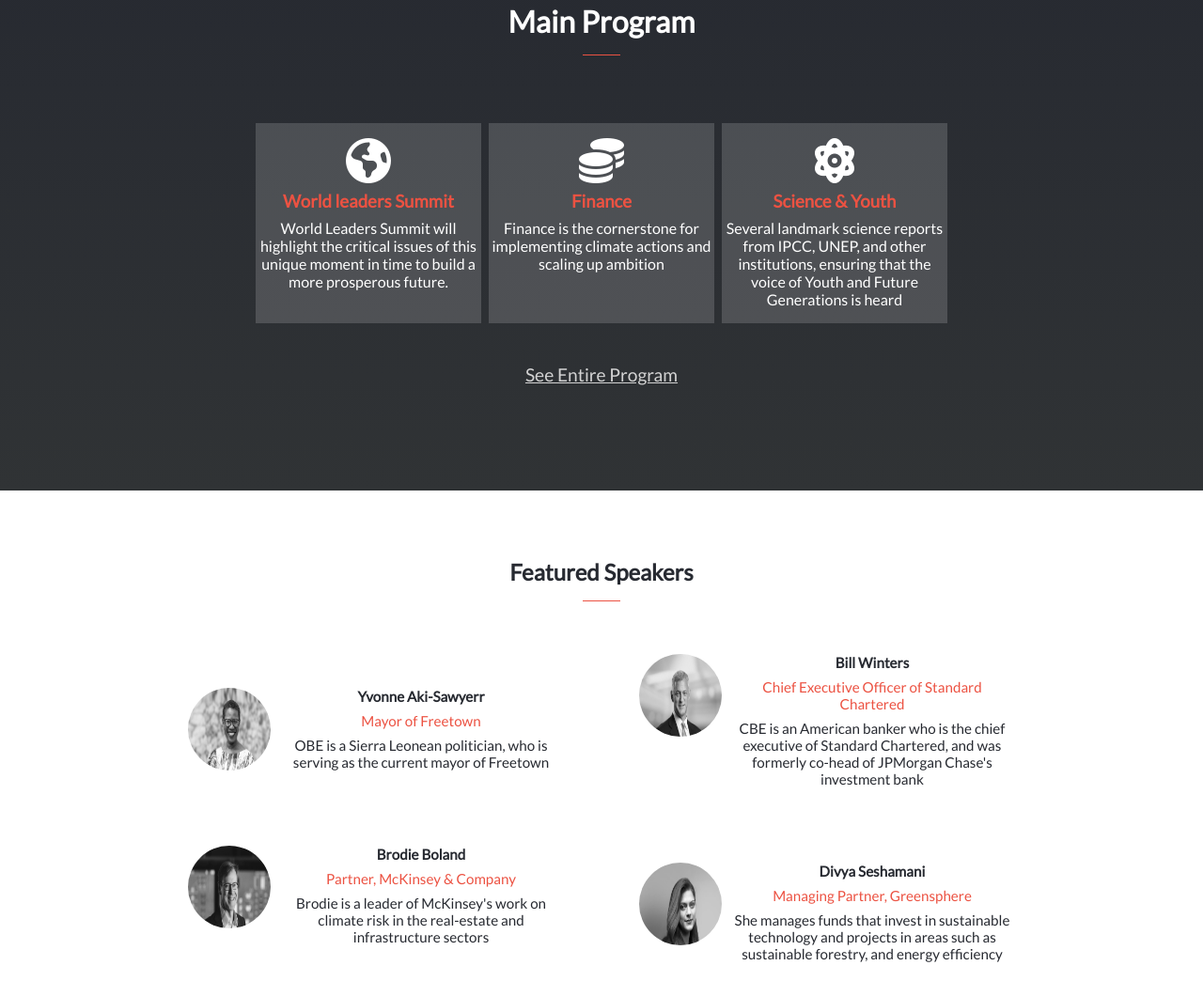
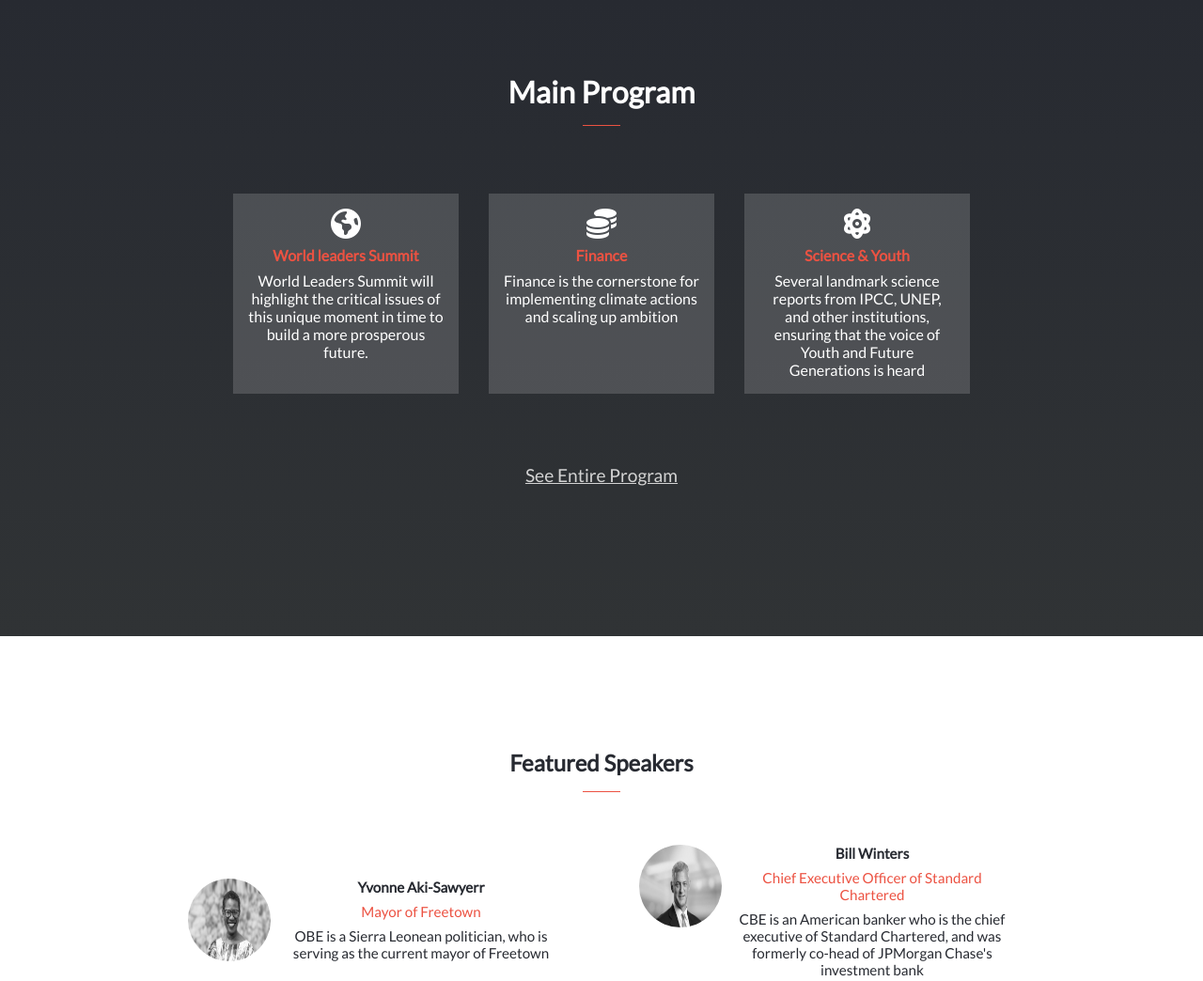
Before and after one commit to Daron976/Climate-Change-Conference, a plain HTML site: page index.html in a window 1280 px wide. Shown: the part 938-1982 px from the top of the page at 94% size. Drawn offline with Linux system fonts and the light colour scheme.

Commit message:
Make changes from review

```diff
--- a/index.html
+++ b/index.html
@@ -16,17 +16,20 @@
         <div class="log-in display-none">
             <i class="fa-brands fa-facebook-f"></i>
             <i class="fa-brands fa-twitter"></i>
+            <p><a href="">English</a></p>
+            <p><a href="">My Page</a></p>
             <p><a href="">Login</a></p>
         </div>
         <nav class="nav-bar">
             <div class="logo display-none"><img src="images/logo.png" alt="Climate Change Conference logo" class="nav-bar-logo"></div>
             <button class="open-mobile-menu display-desktop-none"><i class="fa-sharp fa-solid fa-bars fa-3x"></i></button>
             <ul class="links display-none">
-                <li class="link-items"><a href="pages/about.html">About</a></li>
+                <li class="link-items"><a id="red-text" href="pages/about.html">About</a></li>
                 <li class="link-items"><a href="#program">Program</a></li>
                 <li class="link-items"><a href="#join">Join</a></li>
                 <li class="link-items"><a href="#sponser">Sponser</a></li>
                 <li class="link-items"><a href="#news">News</a></li>
+                <li class="link-items red-border"><a id="red-text" href="#">CC Conference</a></li>
             </ul>
             <div class="mobile-menu display-none">
                 <div class="close-mobile-menu">
@@ -42,7 +45,10 @@
             </div>
         </nav>
         <div class="headline">
-            <h1 class="header-title">United Nations Climate Change<br> Conference 2022</h1>
+            <div class="header-container">
+                <p class="welcome-text">"Lets Save Our Home!"</p>
+                <h1 class="header-title">United Nations Climate Change<br> Conference 2022</h1>
+            </div>
             <p class="header-msg">Global climate discussions to bring forth ideas, innovations and objective analysis through creativity and critical thinking to trigger
                 affirmative action to protect our planet, for this is home.
             </p>
@@ -58,51 +64,51 @@
             <hr class="red-line">
         </div>
         <div class="program-list-container">
-            <div class="program-list">
-                <i class="fa-solid fa-earth-americas fa-3x"></i>
+            <article class="program-list">
+                <i class="fa-solid fa-earth-americas fa-2x"></i>
                 <h3 class="program-header">World leaders Summit</h3>
                 <p class="program-details">World Leaders Summit will highlight the critical issues of this unique moment in time to build a more prosperous future.</p>
-            </div>
-            <div class="program-list">
-                <i class="fa-solid fa-coins fa-3x"></i>
+            </article>
+            <article class="program-list">
+                <i class="fa-solid fa-coins fa-2x"></i>
                 <h3 class="program-header">Finance</h3>
                 <p class="program-details">Finance is the cornerstone for implementing climate actions and scaling up ambition</p>
-            </div>
-            <div class="program-list">
-                <i class="fa-solid fa-atom fa-3x"></i>
+            </article>
+            <article class="program-list">
+                <i class="fa-solid fa-atom fa-2x"></i>
                 <h3 class="program-header">Science & Youth</h3>
                 <p class="program-details">Several landmark science reports from IPCC, UNEP, and other institutions, ensuring that the voice of Youth and Future Generations is heard</p>
-            </div>
-            <div class="program-list">
-                <i class="fa-solid fa-temperature-arrow-down fa-3x"></i>
+            </article>
+            <article class="program-list">
+                <i class="fa-solid fa-temperature-arrow-down fa-2x"></i>
                 <h3 class="program-header">Decarbonization</h3>
                 <p class="program-details">Several energy intensive sectors and companies have come forward with plans and policies and actions aiming to reduce their carbon footprints</p>
-            </div>
-            <div class="program-list">
-                <i class="fa-solid fa-tractor fa-3x"></i>
+            </article>
+            <article class="program-list">
+                <i class="fa-solid fa-tractor fa-2x"></i>
                 <h3 class="program-header">Agriculture & Adaptation</h3>
                 <p class="program-details">Adaptation and Resilience are of crucial importance to all parties and in particular developing countries</p>
-            </div>
-            <div class="program-list">
-                <i class="fa-solid fa-hand-holding-droplet fa-3x"></i>
+            </article>
+            <article class="program-list">
+                <i class="fa-solid fa-hand-holding-droplet fa-2x"></i>
                 <h3 class="program-header">Water & Gender</h3>
                 <p class="program-details">The role of women in dealing with all aspects of the climate change challenge is central, crucial and indispensable. Water is the source of life and livelihoods</p>
-            </div>
-            <div class="program-list">
-                <i class="fa-solid fa-bolt fa-3x"></i>
+            </article>
+            <article class="program-list">
+                <i class="fa-solid fa-bolt fa-2x"></i>
                 <h3 class="program-header">Energy & ACE</h3>
                 <p class="program-details">Climate action requires engagement with, and contributions from all stakeholders, The Energy Day would deal with all aspects of energy and climate change</p>
-            </div>
-            <div class="program-list">
-                <i class="fa-solid fa-globe fa-3x"></i>
+            </article>
+            <article class="program-list">
+                <i class="fa-solid fa-globe fa-2x"></i>
                 <h3 class="program-header">Biodiversity</h3>
                 <p class="program-details">The impacts of climate change on biodiversity and the means to mobilize the global actions towards the challenges to halt biodiversity loss and to reduce the impacts of climate change and pollution</p>
-            </div>
-            <div class="program-list">
-                <i class="fa-solid fa-handshake fa-3x"></i>
+            </article>
+            <at/article class="program-list">
+                <i class="fa-solid fa-handshake fa-2x"></i>
                 <h3 class="program-header">Solutions</h3>
                 <p class="program-details">Possible solutions from the holistic, cross cutting solutions such as greening of national budgets, multilevel action and sustainable transport, to sectoral solutions like waste management</p>
-            </div>
+            </article>
         </div>
         <div id="join" class="program-info">
             <button type="button" class="btn program-info-btn">Book your spot for COP27</button>
--- a/styles.css
+++ b/styles.css
@@ -77,6 +77,16 @@
   color: white;
 }
 
+#red-text {
+  color: #ec5242;
+}
+
+.welcome-text {
+  font-size: 2rem;
+  color: #ec5242;
+  padding-left: 5px;
+}
+
 li {
   list-style: none;
 }
@@ -149,7 +159,7 @@
   display: flex;
   flex-direction: column;
   gap: 2rem;
-  padding: 2rem 1rem;
+  padding: 5rem 1rem;
   align-items: center;
   color: white;
 }
@@ -187,6 +197,9 @@
 }
 
 .program-header {
+  font-size: 0.8rem;
+  width: 99%;
+  overflow-wrap: break-word;
   color: #ec5242;
 }
 
@@ -204,7 +217,20 @@
 
 .program-list {
   background: rgba(255, 255, 255, 0.16);
-  padding: 1rem 0;
+  display: grid;
+  /* flex-direction: row; */
+  grid-template-columns: 15% 25% 60%;
+  /* grid-auto-rows: max-content; */
+  align-items: center;
+  text-align: left;
+  grid-auto-rows: auto;
+  justify-content: space-around;
+  width: 100%;
+  padding: 1rem;
+}
+
+.program-details {
+  font-size: 0.7rem;
 }
 
 .program-list img {
@@ -373,7 +399,7 @@
   background-position: center;
   background-size: cover;
   background-repeat: no-repeat;
-  background-blend-mode: overlay;
+  background-blend-mode: color;
 }
 
 .cop24 {
@@ -381,7 +407,7 @@
   background-position: center;
   background-size: cover;
   background-repeat: no-repeat;
-  background-blend-mode: overlay;
+  background-blend-mode: darken;
 }
 
 .conference-header {
@@ -407,10 +433,6 @@
 
 .web-logo {
   display: none;
-}
-
-.nav-bar-logo {
-  width: 100%;
 }
 
 .cop {
@@ -442,7 +464,7 @@
     align-items: center;
     margin: 0;
     background-color: #272a31;
-    padding: 0.3rem 1rem;
+    padding: 0.3rem 15rem;
     gap: 1.5rem;
   }
 
@@ -456,9 +478,9 @@
 
   .nav-bar {
     display: flex;
-    justify-content: space-between;
+    justify-content: space-around;
     align-items: center;
-    padding: 1rem 10rem;
+    padding: 1rem;
     background-color: white;
     gap: 5rem;
   }
@@ -466,6 +488,7 @@
   .nav-bar ul {
     display: flex;
     gap: 2.5rem;
+    align-items: center;
   }
 
   .nav-bar a {
@@ -475,7 +498,6 @@
   .headline {
     padding: 8rem 10rem;
     margin: 0;
-    height: 100vh;
     gap: 3rem;
   }
 
@@ -499,22 +521,30 @@
   .program-list-container {
     display: flex;
     flex-direction: row;
-    gap: 0.5rem;
+    gap: 2rem;
     flex-wrap: wrap;
     justify-content: center;
     align-items: stretch;
-    max-height: 15rem;
+    max-height: 17rem;
     overflow-y: hidden;
-    padding: 1rem 10rem;
+    padding: 1rem 8rem;
   }
 
   .program-list {
+    display: flex;
+    flex-direction: column;
+    justify-content: flex-start;
+    text-align: center;
     max-width: 15rem;
-    justify-content: flex-start;
   }
 
   .program-info-btn {
     display: none;
+  }
+
+  .program-header,
+  .program-details {
+    font-size: unset;
   }
 
   .program-reveal-btn {
@@ -558,7 +588,6 @@
 
   .partners {
     justify-content: space-evenly;
-    height: 35vh;
   }
 
   .copyright-with-logo {
@@ -636,4 +665,10 @@
   .about-copyright-logo {
     display: none;
   }
+
+  .red-border {
+    border:  1px solid #ec5242;
+    padding: 0.7rem;
+    border-radius: 5px;
+  }
 }
```
Also changed, not shown: pages/about.html (+8 -2 lines).
